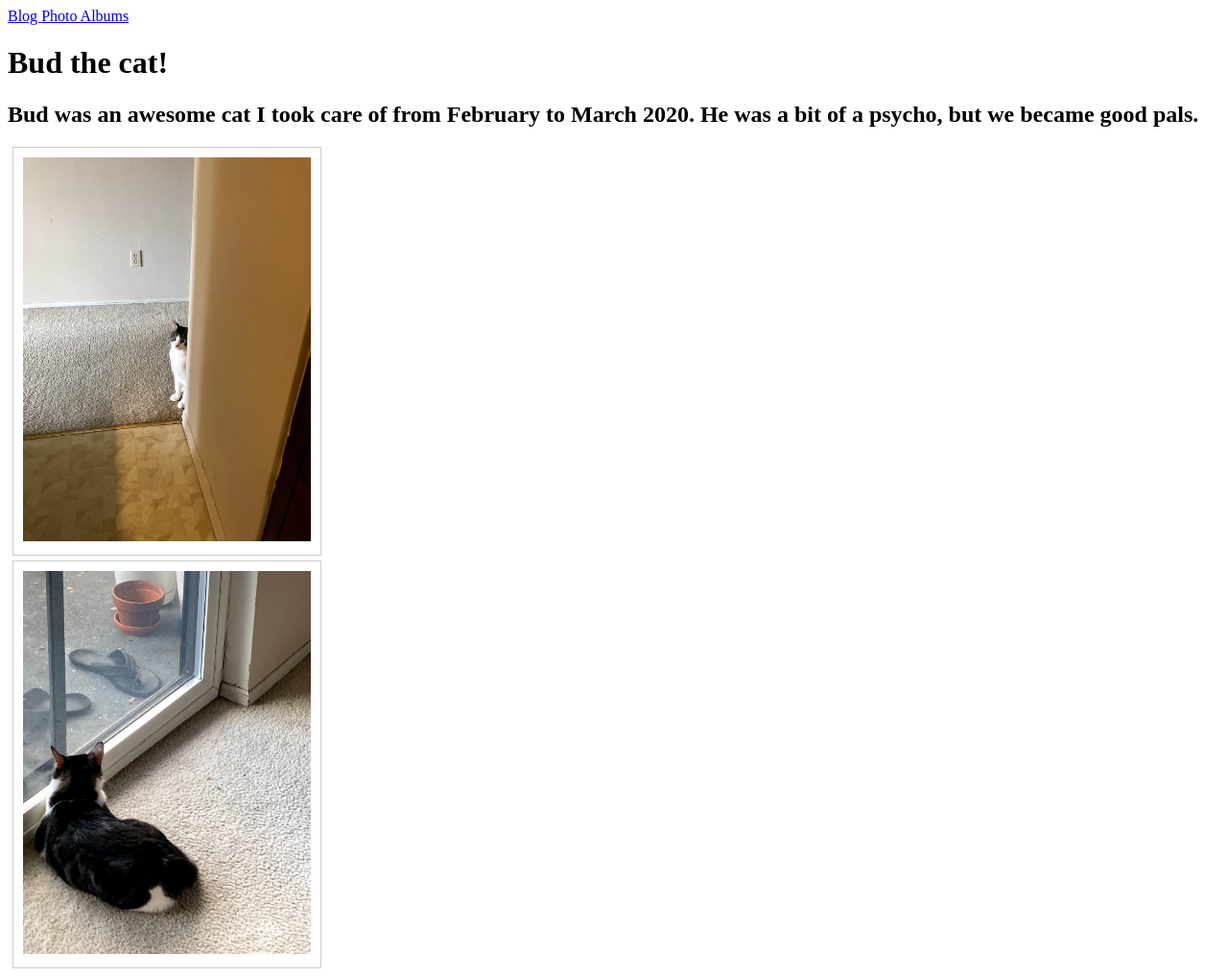
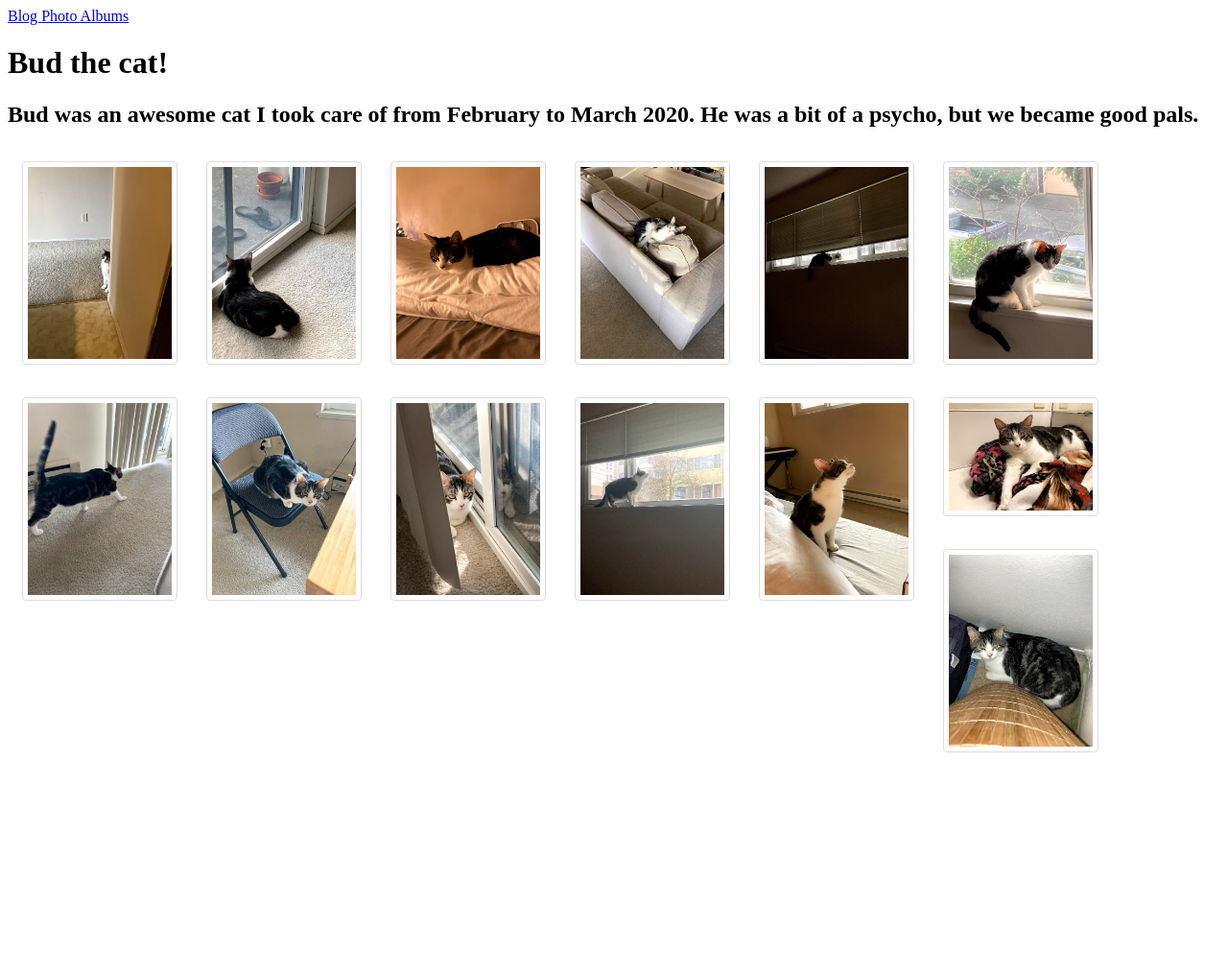
Before and after one commit to acurtiz/acurtiz.github.io, a Jekyll site: the page built from _photo_albums/2021_bud.md, in a window 1280 px wide. Shown: the whole page at 96% size. Built offline with Jekyll 4.4.1, drawn with Linux system fonts in a browser that asks for light colours; after the commit the page ends 900 px from its top, so only the background shows below that.

Commit message:
Add more photos of Bud.

```diff
--- a/_layouts/photo_album.html
+++ b/_layouts/photo_album.html
@@ -8,7 +8,7 @@ layout: default
 {% for myimage in image_files %}
 {% if myimage.path contains page.image_directory %}
 <div class="photo-container">
-  <img src="{{ myimage.path }}">
+  <a href="{{ myimage.path }}"><img src="{{ myimage.path }}"></a>
 </div>
 {% endif %}
 {% endfor %}
--- a/_sass/main.scss
+++ b/_sass/main.scss
@@ -3,13 +3,17 @@
 }
 
 div.photo-container {
-    margin: 5px;
-    padding: 10px;
-    border: 1px solid #ccc;
-    width: 300px;
+    float: left;
+    padding: 15px;
 }
 
 img {
-    width: 100%;
-    height: auto;
+  border: 1px solid #ddd;
+  border-radius: 4px;
+  padding: 5px;
+  width: 150px;
 }
+
+img:hover {
+  box-shadow: 0 0 2px 1px rgba(0, 140, 186, 0.5);
+}
```
Also changed, not shown: _photo_albums/2021_ninjago_city.md (deleted, +0 -5 lines), assets/img/2021_bud/001.jpeg (renamed from assets/img/2021_bud/bud_kitchen.jpeg), assets/img/2021_bud/002.jpeg (renamed from assets/img/2021_bud/bud_patio.jpeg), assets/img/2021_bud/003.jpeg (added), assets/img/2021_bud/004.jpeg (added), assets/img/2021_bud/005.jpeg (added), assets/img/2021_bud/006.jpeg (added), assets/img/2021_bud/007.jpeg (added), assets/img/2021_bud/008.jpeg (added), assets/img/2021_bud/009.jpeg (added), assets/img/2021_bud/010.jpeg (added), assets/img/2021_bud/011.jpeg (added), assets/img/2021_bud/012.jpeg (added), assets/img/2021_bud/013.jpeg (added), 3 more files.
